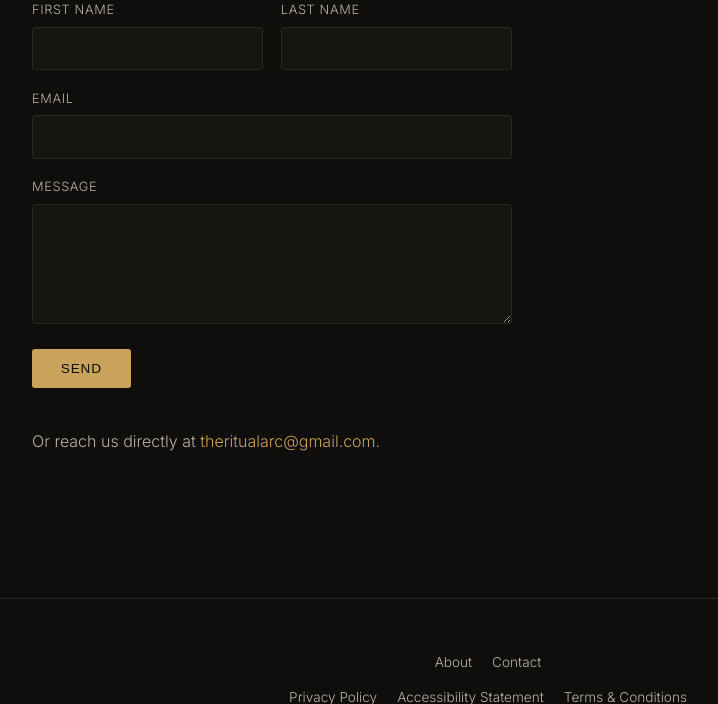
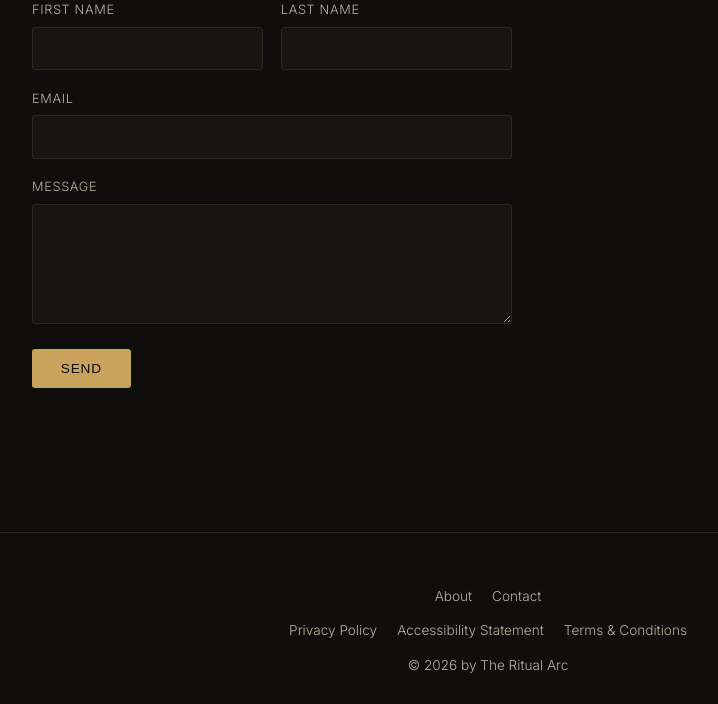
Before and after one commit to ritualarc/site, a FastAPI app: page /contact in a window 1280 px wide. Shown: the part 401-1105 px from the top of the page, without its empty margins (152-870 px from the left). After the commit the page ends 1074 px from the top, so only its background shows below. Run offline with FastAPI, Linux system fonts and the light colour scheme; some web fonts are replaced.

Commit message:
Removed email address from contact page

```diff
--- a/templates/contact.html
+++ b/templates/contact.html
@@ -38,10 +38,6 @@
     <button class="submit" type="submit">Send</button>
   </form>
   {% endif %}
-
-  <p style="margin-top: 2.5rem; color: var(--ink-dim);">
-    Or reach us directly at <a href="mailto:theritualarc@gmail.com">theritualarc@gmail.com</a>.
-  </p>
 </section>
 
 {% endblock %}
```
